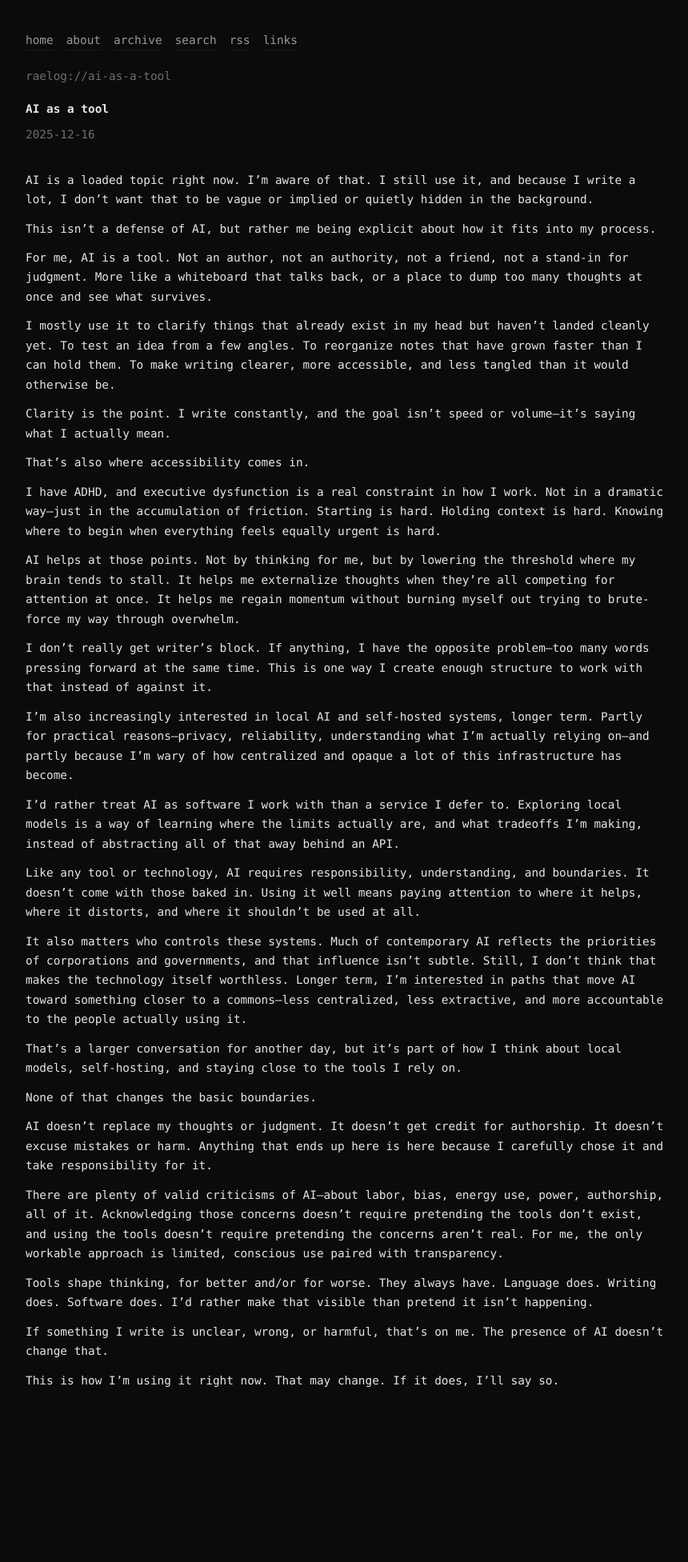
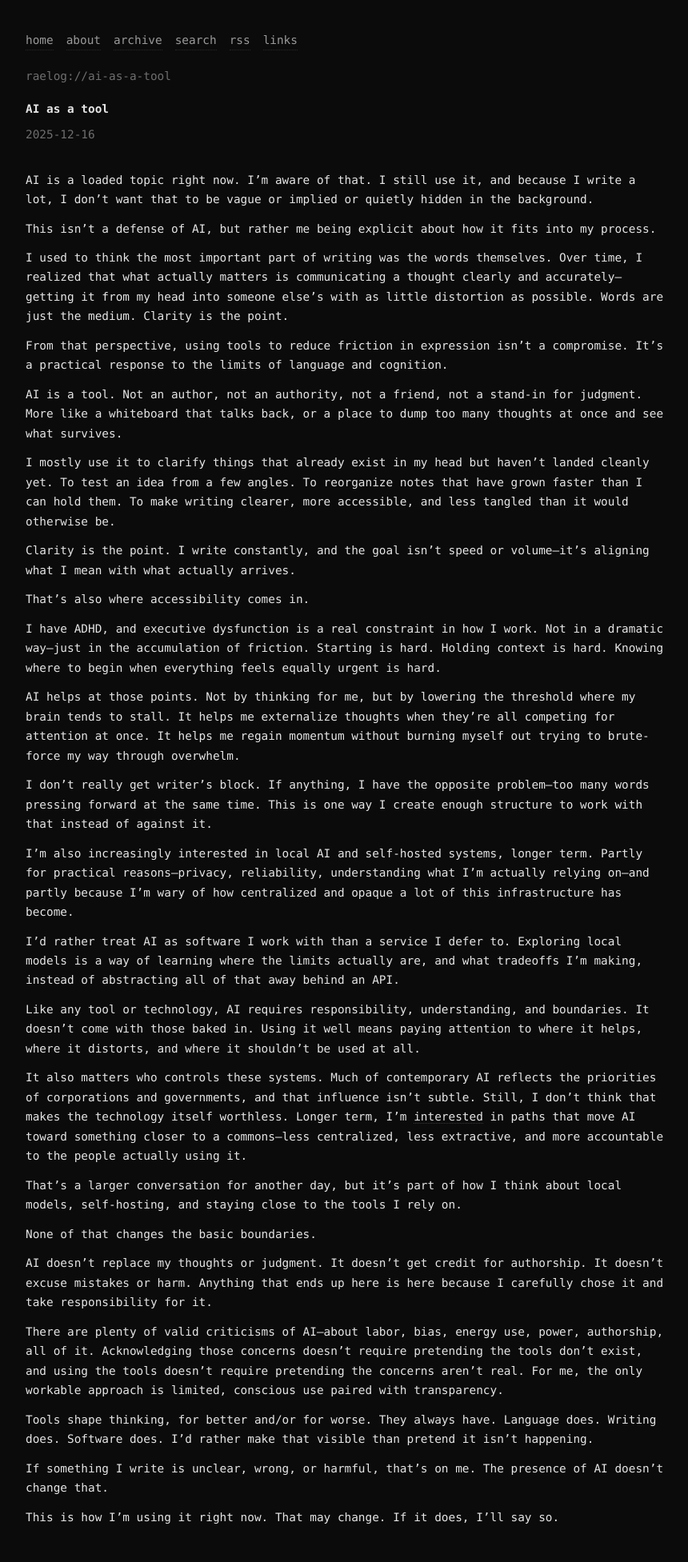
Before and after one commit to raelovejoy/raelog, a Jekyll site: the page built from _posts/2025-12-16-ai-as-a-tool.md, in a window 1280 px wide. Shown: the whole page at 80% size, without its empty margins (208-1068 px from the left). Built offline with Jekyll 4.4.1, drawn with Linux system fonts in a browser that asks for light colours; before the commit the page ends 1782 px from its top, so only the background shows below that.

Commit message:
Update 2025-12-16-ai-as-a-tool.md

```diff
--- a/_posts/2025-12-16-ai-as-a-tool.md
+++ b/_posts/2025-12-16-ai-as-a-tool.md
@@ -9,11 +9,15 @@ AI is a loaded topic right now. I’m aware of that. I still use it, and because
 
 This isn’t a defense of AI, but rather me being explicit about how it fits into my process.
 
-For me, AI is a tool. Not an author, not an authority, not a friend, not a stand-in for judgment. More like a whiteboard that talks back, or a place to dump too many thoughts at once and see what survives.
+I used to think the most important part of writing was the words themselves. Over time, I realized that what actually matters is communicating a thought clearly and accurately—getting it from my head into someone else's with as little distortion as possible. Words are just the medium. Clarity is the point.
+
+From that perspective, using tools to reduce friction in expression isn't a compromise. It's a practical response to the limits of language and cognition.
+
+AI is a tool. Not an author, not an authority, not a friend, not a stand-in for judgment. More like a whiteboard that talks back, or a place to dump too many thoughts at once and see what survives.
 
 I mostly use it to clarify things that already exist in my head but haven’t landed cleanly yet. To test an idea from a few angles. To reorganize notes that have grown faster than I can hold them. To make writing clearer, more accessible, and less tangled than it would otherwise be.
 
-Clarity is the point. I write constantly, and the goal isn’t speed or volume—it’s saying what I actually mean.
+Clarity is the point. I write constantly, and the goal isn't speed or volume—it's aligning what I mean with what actually arrives.
 
 That’s also where accessibility comes in.
 
```
